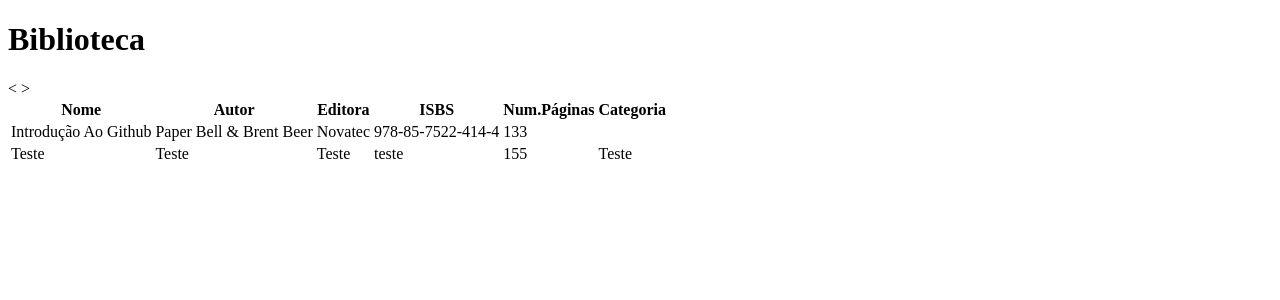
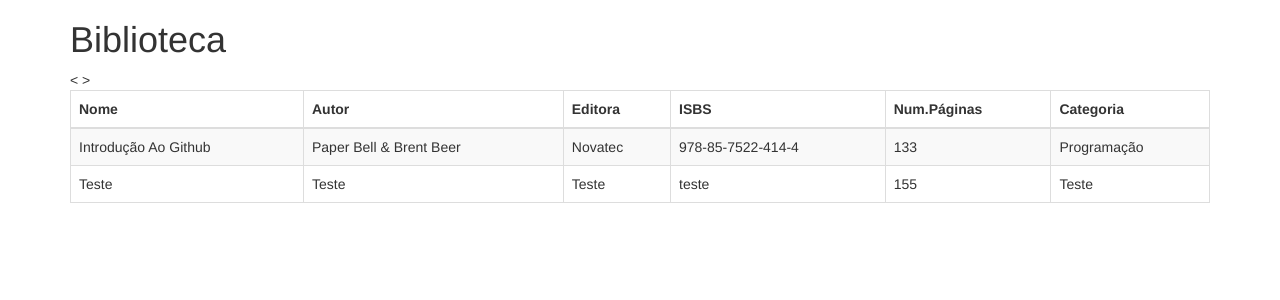
Before and after one commit to AlexLorenz/BibliotecaPessoal, a Flask app: page /teste in a window 1280 px wide. Shown: the top 300 px of the page. Run offline with Flask 2, Linux system fonts and the light colour scheme; some libraries are stand-ins or nearby versions.

Commit message:
Arrumando indentação do index.html

```diff
--- a/biblioteca.py
+++ b/biblioteca.py
@@ -36,7 +36,7 @@ class Livro:
 '''
 
 
-book1 = Livro('introdução ao gitHub','paper bell & brent Beer','novatec','978-85-7522-414-4',133,'')
+book1 = Livro('introdução ao gitHub','paper bell & brent Beer','novatec','978-85-7522-414-4',133,'pROGRAMAÇÃO')
 book2 = Livro('teste','teste','teste','teste',155,'teste')
 
 #print(book1)
--- a/templates/index.html
+++ b/templates/index.html
@@ -3,13 +3,12 @@
     <head>
         <meta charset="utf-8">
         <meta name="viewport" content="width=device-width, initial-scale=1">
+        <link rel="stylesheet" href="../static/bootstrap.css">
         <title>Biblioteca Pessoal</title>
     </head>
     <body>
         <div class="container">
-        <div class="page-header">
             <h1>{{ titulo }}</h1>
-        </div>
             <table class="table table-striped table-responsive table-bordered">
                 <thead>
                     <tr>
```
Lines whose indentation alone changed are shown as unchanged.
